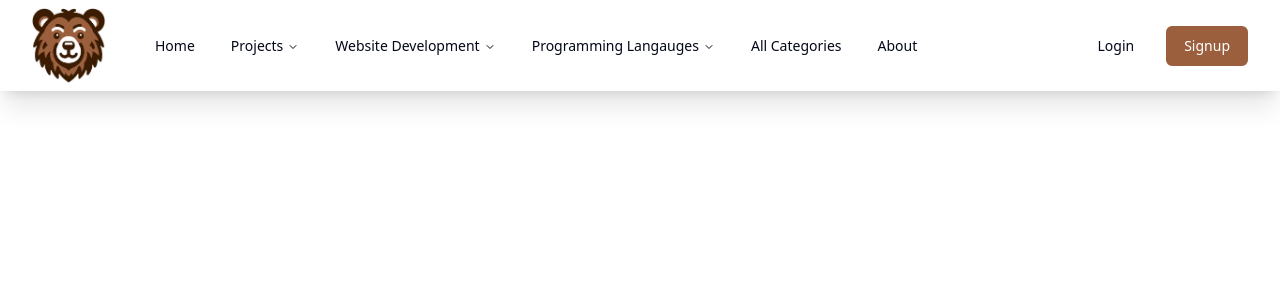
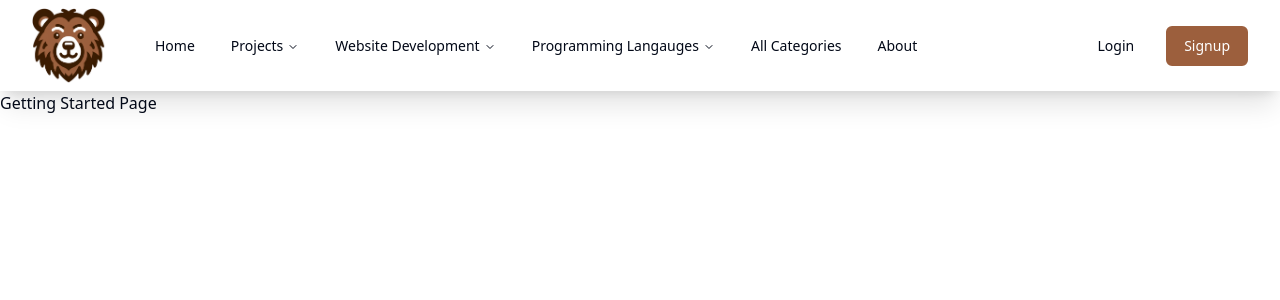
Before and after one commit to ekasky/express_auth_client, a React (Vite) app: page /webdev-getting-started in a window 1280 px wide. Shown: the top 300 px of the page. Built offline with nearby package versions, Linux system fonts and the light colour scheme.

Commit message:
Finishes adding all the pages and routes for the navbar menus

```diff
--- a/src/App.tsx
+++ b/src/App.tsx
@@ -1,4 +1,5 @@
 import { Routes, Route } from "react-router-dom";
+import { programmingComponents, websiteDevelopmentComponents, projectComponents } from "./navItems";
 
 // Components
 import Navbar from "./components/Navbar";
@@ -7,6 +8,8 @@ import Navbar from "./components/Navbar";
 import Home from "./pages/Home";
 import About from "./pages/About";
 import AllCategories from "./pages/AllCategories";
+import GettingStartedWebDev from "./pages/webdev/GettingStartedWebDev";
+import NotFound from "./pages/NotFound";
 
 
 export default function App() {
@@ -21,6 +24,31 @@ export default function App() {
         <Route path="/" element={<Home />} />
         <Route path="/about" element={<About />} />
         <Route path="/all-categories" element={<AllCategories />} />
+        <Route path="/webdev-getting-started" element={<GettingStartedWebDev />} />
+
+
+        { /* Project Routes */ }
+        { projectComponents.map((route, key) => (
+
+          <Route key={key} path={route.href} element={route.page} />
+
+        ))}
+
+        { /* Webdev Routes */ }
+        { websiteDevelopmentComponents.map((route, key) => (
+
+          <Route key={key} path={route.href} element={route.page} />
+
+        ))}
+
+        { /* Programming Routes */ }
+        { programmingComponents.map((route, key) => (
+
+          <Route key={key} path={route.href} element={route.page} />
+
+        ))}
+
+        <Route path="*" element={<NotFound />} />
 
       </Routes>
     </>
--- a/src/components/Navbar.tsx
+++ b/src/components/Navbar.tsx
@@ -274,7 +274,7 @@ function DesktopMenu() {
 
                                             <NavigationMenuLink asChild>
 
-                                                <Link to="/other-projects">
+                                                <Link to="/all-categories">
                                                     <h3 className="font-semibold">Other Projects</h3>
                                                     <p className="text-slate-100 text-sm">See all other projects here</p>
                                                 </Link>
--- a/src/navItems.tsx
+++ b/src/navItems.tsx
@@ -17,6 +17,12 @@ import HtmlCssJs from "./pages/webdev/HtmlCssJs";
 import MERN from "./pages/webdev/MERN";
 import NextJS from "./pages/webdev/NextJS";
 import DotNET from "./pages/webdev/DotNET";
+import Embedded from "./pages/projects/Embedded";
+import MachineLearning from "./pages/projects/MachineLearning";
+import GameDev from "./pages/projects/GameDev";
+import WebApps from "./pages/projects/WebApps";
+import DesktopApps from "./pages/projects/DesktopApps";
+import Systems from "./pages/projects/Systems";
 
 type menuComponentType = {
 
@@ -118,6 +124,7 @@ export const projectComponents:menuComponentType[] = [
     {
         title: "Embedded Systems Projects",
         href: "/embedded-systems-projects",
+        page: <Embedded />,
         icon: <GiMicrochip size={30} />,
         description: "See a list of all my embedded systems projects"
     },
@@ -125,6 +132,7 @@ export const projectComponents:menuComponentType[] = [
     {
         title: "Machine Learning",
         href: "/machine-learning-projects",
+        page: <MachineLearning />,
         icon: <FaRobot size={24} />,
         description: "See a list of all my machine learning projects"
     },
@@ -132,6 +140,7 @@ export const projectComponents:menuComponentType[] = [
     {
         title: "Game Development",
         href: "/game-dev-projects",
+        page: <GameDev />,
         icon: <FaGamepad size={24} />,
         description: "See projects related to game development"
     },
@@ -139,6 +148,7 @@ export const projectComponents:menuComponentType[] = [
     {
         title: "Web Apps",
         href: "/web-app-projects",
+        page: <WebApps />,
         icon: <FaReact size={24} />,
         description: "See projects deployed to the web"
     },
@@ -146,6 +156,7 @@ export const projectComponents:menuComponentType[] = [
     {
         title: "Desktop Apps",
         href: "/desktop-app-projects",
+        page: <DesktopApps />,
         icon: <FaDesktop size={24} />,
         description: "See projects developed to run on desktops"
     },
@@ -153,6 +164,7 @@ export const projectComponents:menuComponentType[] = [
     {
         title: "Systems Programming",
         href: "/systems-programming",
+        page: <Systems />,
         icon: <FaLinux size={24} />,
         description: "See projects about Operating Systems and writing compilers"
     },
--- /dev/null
+++ b/src/pages/NotFound.tsx
@@ -0,0 +1,13 @@
+
+
+export default function NotFound() {
+
+    return (
+
+        <div>
+            Not Found
+        </div>
+
+    );
+
+}
--- /dev/null
+++ b/src/pages/webdev/GettingStartedWebDev.tsx
@@ -0,0 +1,13 @@
+
+
+export default function GettingStartedWebDev() {
+
+    return (
+
+        <div>
+            Getting Started Page
+        </div>
+
+    );
+
+}
```
